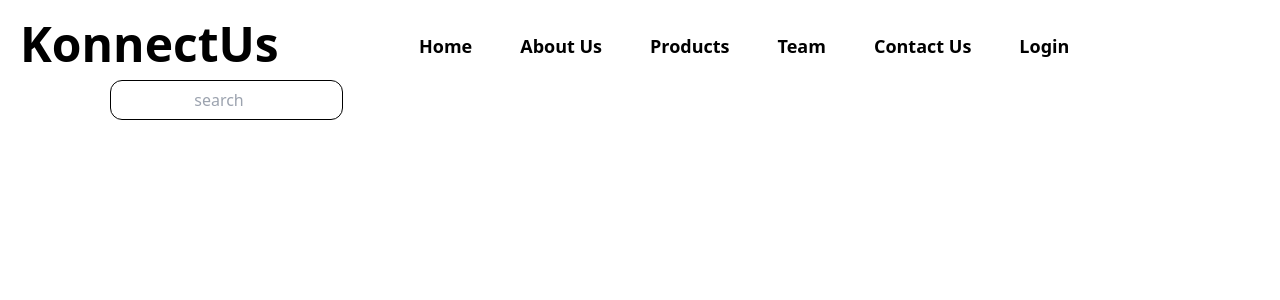
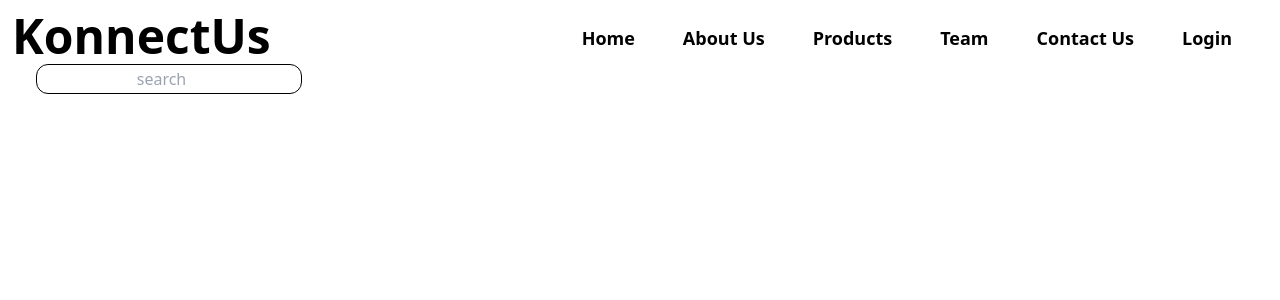
Before and after one commit to KhoTheProgrammer/KonnectUs, a React (Create React App) app: page / in a window 1280 px wide. Shown: the top 300 px of the page. Built offline with nearby package versions, Linux system fonts and the light colour scheme.

Commit message:
Created  space between the logo and the tab links by pushing the latter to the end

```diff
--- a/src/components/HomePage/NavBar.js
+++ b/src/components/HomePage/NavBar.js
@@ -2,20 +2,26 @@ import logo from "./logo.jpg";
 
 export default function NavBar() {
   return (
-    <div className="grid grid-cols-[1fr_3fr] p-5">
+    <div className="grid grid-cols-[1fr_3fr] p-3">
       <p className="font-bold text-5xl"> KonnectUs</p>
-      <ul className="flex mx-4 p-3">
-      <li className=" font-bold mx-6 text-lg hover:text-green-500">Home</li>
-        <li className=" font-bold mx-6 text-lg hover:text-green-500">About Us</li>
-        <li className=" font-bold mx-6 text-lg hover:text-green-500">Products</li>
+      <ul className="flex p-3 justify-end">
+        <li className=" font-bold mx-6 text-lg hover:text-green-500">Home</li>
+        <li className=" font-bold mx-6 text-lg hover:text-green-500">
+          About Us
+        </li>
+        <li className=" font-bold mx-6 text-lg hover:text-green-500">
+          Products
+        </li>
         <li className=" font-bold mx-6 text-lg hover:text-green-500">Team</li>
-        <li className=" font-bold mx-6 text-lg hover:text-green-500">Contact Us</li>
+        <li className=" font-bold mx-6 text-lg hover:text-green-500">
+          Contact Us
+        </li>
         <li className=" font-bold mx-6 text-lg hover:text-green-500">Login</li>
       </ul>
       <input
         type="search"
         placeholder="search"
-        className=" h-10 mt-2 ml-[90px] border-[1px] border-black text-center rounded-xl mx-6 "
+        className=" border-[1px] border-black rounded-xl mx-6 text-center p-[2px]"
       ></input>
     </div>
   );
```
